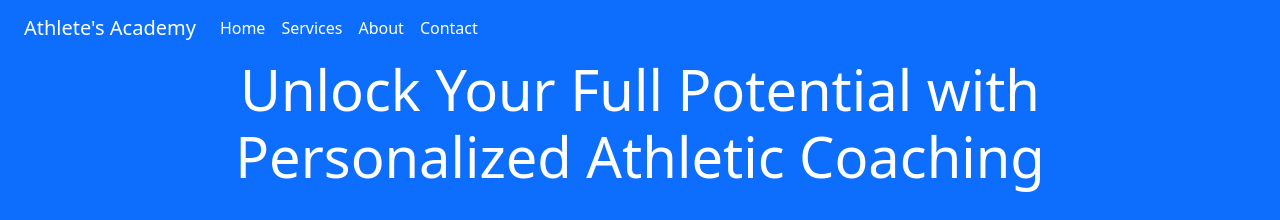
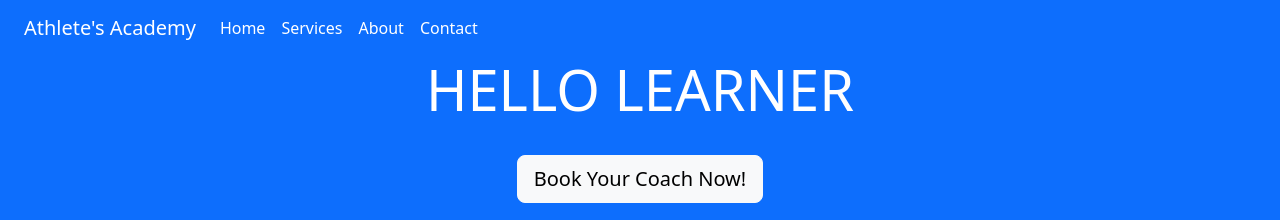
Before and after one commit to atheltesacademy/WEB-APP, a React (Create React App) app: page / in a window 1280 px wide. Shown: the top 220 px of the page. Built offline with nearby package versions, Linux system fonts and the light colour scheme.

Commit message:
Add new contant

```diff
--- a/src/LandingPage.jsx
+++ b/src/LandingPage.jsx
@@ -43,7 +43,7 @@ const LandingPage = () => {
       {/* Hero Section */}
       <header className="jumbotron bg-primary text-white">
         <div className="container text-center">
-          <h1 className="display-4">Unlock Your Full Potential with Personalized Athletic Coaching</h1>
+          <h1 className="display-4">HELLO LEARNER</h1>
           <a className="btn btn-light btn-lg my-4" href="/booking" role="button">Book Your Coach Now!</a>
         </div>
       </header>
```
